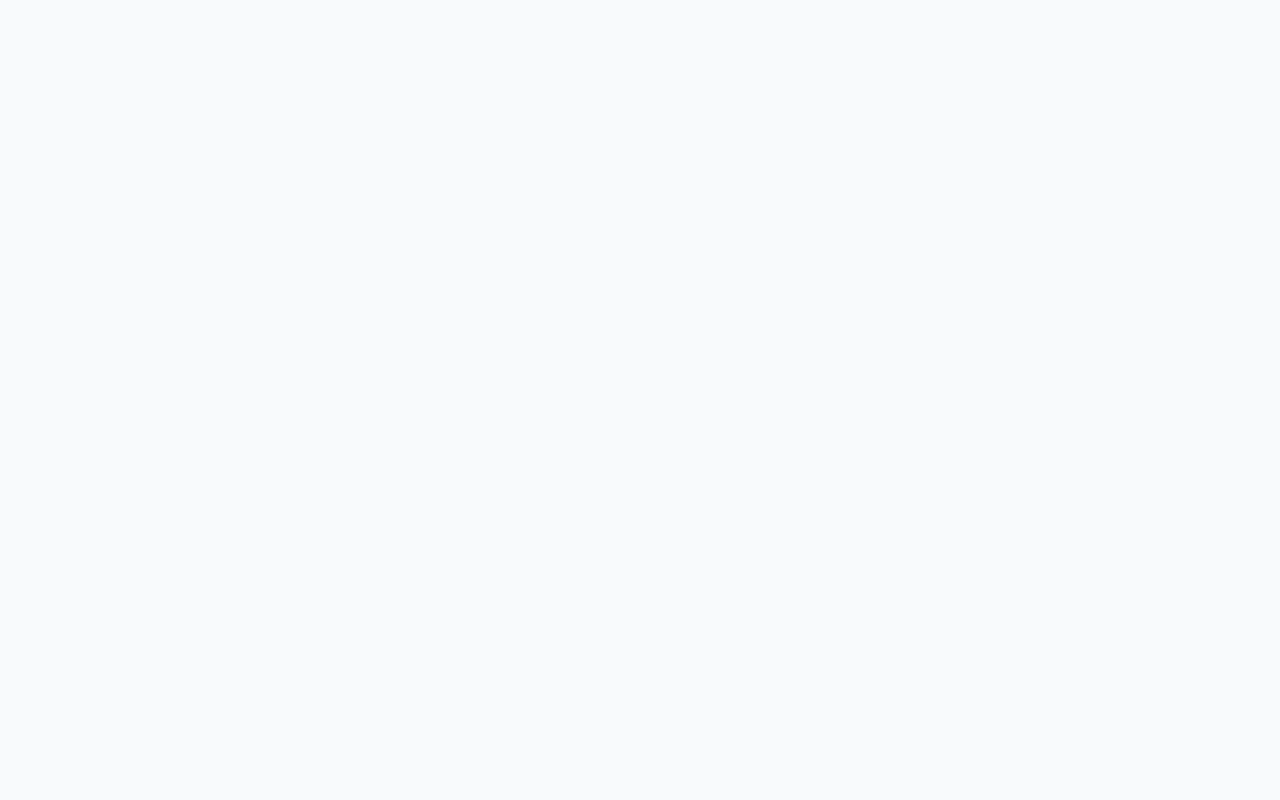
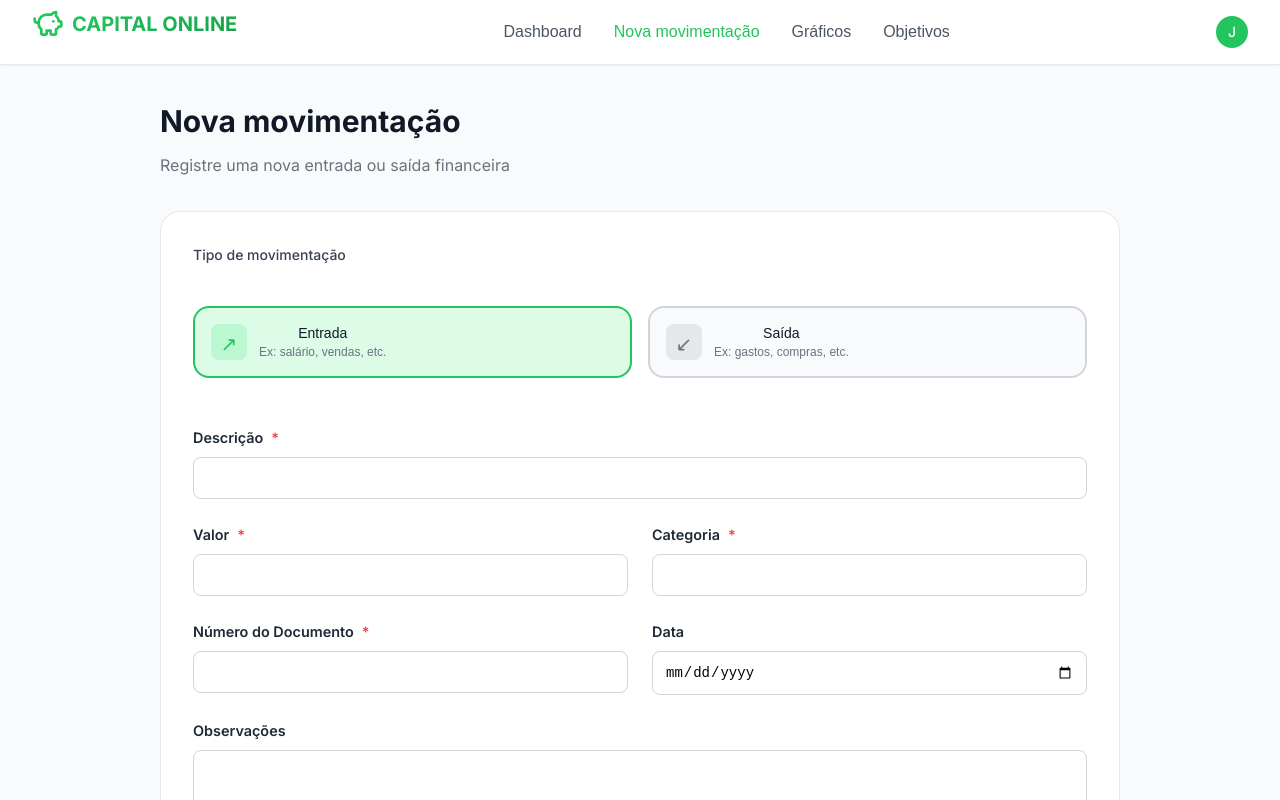
Before and after one commit to thais-pacheco/Capital-Online-tcc, a React (Vite) app in the folder frontend/: page /nova-movimentacao in a window 1280 px wide. Before the commit this address had no page. Shown: the top 800 px of the page. Built offline with nearby package versions, Linux system fonts and the light colour scheme.

Commit message:
Padronização do hader das paginas de dashboard e nova movi

```diff
--- a/frontend/src/App.tsx
+++ b/frontend/src/App.tsx
@@ -1,11 +1,9 @@
-import React from 'react';
-import { BrowserRouter as Router, Routes, Route, useNavigate } from 'react-router-dom';
+import { BrowserRouter as Router, Routes, Route } from 'react-router-dom';
 import Auth from './components/auth/auth';
 import Dashboard from './components/dashboard/Dashboard';
+import Home from './components/home/home';
+import NewTransaction from './components/newtransaction/newtransaction';
 import Objectives from './components/objectives/objectives';
-
-// Definindo o tipo Page centralizado aqui
-type Page = 'dashboard' | 'new-transaction' | 'charts' | 'objetivos';
 
 function App() {
   return (
@@ -13,39 +11,21 @@ function App() {
       <Routes>
         <Route path="/" element={<Auth />} />
         <Route path="/dashboard" element={<Dashboard />} />
-        <Route path="/objetivos" element={<ObjectivesWrapper />} />
+        <Route path="/home" element={<Home />} />
+        <Route path="/nova-movimentacao" element={<NewTransaction />} />
+        <Route
+          path="/objetivos"
+          element={
+            <Objectives
+              onNavigate={(page) => console.log("Navegar para:", page)}
+              onLogout={() => console.log("Logout")}
+              userId="123" // depois você pode substituir pelo id real do usuário logado
+            />
+          }
+        />
       </Routes>
     </Router>
   );
 }
 
-function ObjectivesWrapper() {
-  const navigate = useNavigate();
-
-  const handleNavigate = (page: Page) => {
-    switch (page) {
-      case 'dashboard':
-        navigate('/dashboard');
-        break;
-      case 'new-transaction':
-        // implementar depois
-        break;
-      case 'charts':
-        // implementar depois
-        break;
-      case 'objetivos':
-        navigate('/objetivos');
-        break;
-      default:
-        navigate('/dashboard');
-    }
-  };
-
-  const handleLogout = () => {
-    navigate('/');
-  };
-
-  return <Objectives onNavigate={handleNavigate} onLogout={handleLogout} userId="" />;
-}
-
 export default App;
--- a/frontend/src/components/dashboard/Dashboard.css
+++ b/frontend/src/components/dashboard/Dashboard.css
@@ -1,4 +1,3 @@
-/* Dashboard Styles - CSS Puro */
 .dashboard {
   min-height: 100vh;
   background-color: #f8f9fa;
@@ -40,7 +39,7 @@
 .logo-icon {
   width: 32px;
   height: 32px;
-  background: #10b981;
+  background: #22c55e;
   border-radius: 8px;
   display: flex;
   align-items: center;
@@ -72,7 +71,7 @@
 }
 
 .nav-button:hover {
-  color: #10b981;
+  color: #22c55e;
   background: #f0fdf4;
 }
 
@@ -114,7 +113,7 @@
 .profile-avatar {
   width: 32px;
   height: 32px;
-  background: #10b981;
+  background: #22c55e;
   border-radius: 50%;
   display: flex;
   align-items: center;
@@ -182,11 +181,11 @@
 }
 
 .stat-icon.balance {
-  background: #10b981;
+  background: #22c55e;
 }
 
 .stat-icon.income {
-  background: #059669;
+  background: #22c55e;
 }
 
 .stat-icon.expense {
@@ -237,7 +236,7 @@
 }
 
 .chart-icon {
-  color: #10b981;
+  color: #22c55e;
   margin-bottom: 16px;
 }
 
@@ -299,7 +298,7 @@
 
 .search-input input:focus {
   outline: none;
-  border-color: #10b981;
+  border-color: #22c55e;
   box-shadow: 0 0 0 3px rgba(16, 185, 129, 0.1);
 }
 
@@ -322,7 +321,7 @@
 
 .select-wrapper select:focus {
   outline: none;
-  border-color: #10b981;
+  border-color: #22c55e;
   box-shadow: 0 0 0 3px rgba(16, 185, 129, 0.1);
 }
 
@@ -385,7 +384,7 @@
 }
 
 .transaction-icon.income {
-  background: #10b981;
+  background: #22c55e;
 }
 
 .transaction-icon.expense {
@@ -397,7 +396,7 @@
 }
 
 .amount.income {
-  color: #059669;
+  color: #22c55e;
 }
 
 .amount.expense {
--- a/frontend/src/components/dashboard/Dashboard.tsx
+++ b/frontend/src/components/dashboard/Dashboard.tsx
@@ -1,196 +1,114 @@
-import React, { useState } from 'react';
-import { useNavigate } from 'react-router-dom';
+import React, { useState, useEffect } from 'react';
 import {
   TrendingUp,
   TrendingDown,
   DollarSign,
   Search,
-  Calendar,
   ArrowUpRight,
   ArrowDownRight,
   BarChart3,
-  LogOut,
-  ChevronDown
+  ChevronDown,
+  PiggyBank
 } from 'lucide-react';
+import { useNavigate } from 'react-router-dom';
 import './Dashboard.css';
 
 interface Transaction {
-  id: string;
-  date: string;
-  description: string;
-  category: string;
-  amount: number;
-  type: 'income' | 'expense';
-  document: string;
+  id: number;
+  data: string;
+  descricao: string;
+  categoria: string;
+  valor: number;
+  tipo: 'entrada' | 'saida';
+  documento?: string;
 }
 
-export type Page = 'dashboard' | 'new-transaction' | 'charts' | 'objetivos';
+const Dashboard: React.FC = () => {
+  const navigate = useNavigate();
 
-interface DashboardProps {
-  onNavigate?: (page: Page) => void;
-  onLogout?: () => void;
-}
-
-const Dashboard: React.FC<DashboardProps> = ({ onNavigate, onLogout }) => {
-  const navigate = useNavigate();
+  const [transactions, setTransactions] = useState<Transaction[]>([]);
   const [searchTerm, setSearchTerm] = useState('');
   const [selectedType, setSelectedType] = useState('all');
   const [selectedCategory, setSelectedCategory] = useState('all');
 
-  const transactions: Transaction[] = [
-    {
-      id: '1',
-      date: '24/05/2025',
-      description: 'Venda de produtos',
-      category: 'Vendas',
-      amount: 10000,
-      type: 'income',
-      document: '769467'
-    },
-    {
-      id: '2',
-      date: '24/05/2025',
-      description: 'Venda de produtos',
-      category: 'Vendas',
-      amount: 10000,
-      type: 'income',
-      document: '769467'
-    },
-    {
-      id: '3',
-      date: '24/05/2025',
-      description: 'Venda de produtos',
-      category: 'Vendas',
-      amount: 10000,
-      type: 'expense',
-      document: '769467'
-    },
-    {
-      id: '4',
-      date: '24/05/2025',
-      description: 'Venda de produtos',
-      category: 'Vendas',
-      amount: 10000,
-      type: 'expense',
-      document: '769467'
-    },
-    {
-      id: '5',
-      date: '24/05/2025',
-      description: 'Venda de produtos',
-      category: 'Vendas',
-      amount: 10000,
-      type: 'income',
-      document: '769467'
-    },
-    {
-      id: '6',
-      date: '24/05/2025',
-      description: 'Venda de produtos',
-      category: 'Vendas',
-      amount: 10000,
-      type: 'expense',
-      document: '769467'
-    },
-    {
-      id: '7',
-      date: '24/05/2025',
-      description: 'Venda de produtos',
-      category: 'Vendas',
-      amount: 10000,
-      type: 'income',
-      document: '769467'
-    }
-  ];
+  useEffect(() => {
+    fetch('http://127.0.0.1:8000/movimentacoes/')
+      .then(res => res.json())
+      .then(data => setTransactions(data))
+      .catch(error => console.error('Erro ao buscar movimentações:', error));
+  }, []);
 
   const filteredTransactions = transactions.filter(transaction => {
-    const matchesSearch = transaction.description.toLowerCase().includes(searchTerm.toLowerCase()) ||
-                         transaction.category.toLowerCase().includes(searchTerm.toLowerCase());
-    const matchesType = selectedType === 'all' || transaction.type === selectedType;
-    const matchesCategory = selectedCategory === 'all' || transaction.category === selectedCategory;
+    const matchesSearch =
+      transaction.descricao.toLowerCase().includes(searchTerm.toLowerCase()) ||
+      transaction.categoria.toLowerCase().includes(searchTerm.toLowerCase());
+    const matchesType =
+      selectedType === 'all' || transaction.tipo === (selectedType === 'income' ? 'entrada' : 'saida');
+    const matchesCategory =
+      selectedCategory === 'all' || transaction.categoria === selectedCategory;
 
     return matchesSearch && matchesType && matchesCategory;
   });
 
-  const totalBalance = 200000;
-  const totalIncome = 1000000;
-  const totalExpenses = 800000;
+  const totalIncome = transactions
+    .filter(t => t.tipo === 'entrada')
+    .reduce((sum, t) => sum + t.valor, 0);
 
-  const handleNavigate = (page: Page) => {
-  if (page === 'objetivos') {
-    navigate('/objetivos');
-  } else if (onNavigate) {
-    onNavigate(page);
-  }
-};
+  const totalExpenses = transactions
+    .filter(t => t.tipo === 'saida')
+    .reduce((sum, t) => sum + t.valor, 0);
 
-
-  const handleLogout = () => {
-    if (onLogout) {
-      onLogout();
-    } else {
-      navigate('/');
-    }
-  };
+  const totalBalance = totalIncome - totalExpenses;
 
   return (
     <div className="dashboard">
-      {/* Header */}
-      <header className="header">
-        <div className="header-container">
-          <div className="header-left">
-            <div className="logo">
-              <div className="logo-icon">
-                <DollarSign size={20} />
+      <header className="newtransaction-header">
+        <div className="newtransaction-header-inner">
+          <div className="newtransaction-header-flex">
+            <div className="newtransaction-logo-group">
+              <div className="logo">
+                <PiggyBank className="logo-icon" style={{ color: '#22c55e' }} />
+                <span className="logo-text">CAPITAL ONLINE</span>
               </div>
-              <span className="logo-text">CAPITAL ONLINE</span>
             </div>
-            <nav className="nav">
+            <nav className="newtransaction-nav">
               <button
-                className="nav-button active"
-                onClick={() => handleNavigate('dashboard')}
+                className="newtransaction-nav-button active"
+                onClick={() => navigate('/dashboard')}
               >
                 Dashboard
               </button>
               <button
-                className="nav-button"
-                onClick={() => handleNavigate('new-transaction')}
+                className="newtransaction-nav-button"
+                onClick={() => navigate('/nova-movimentacao')}
               >
                 Nova movimentação
               </button>
               <button
-                className="nav-button"
-                onClick={() => handleNavigate('charts')}
+                className="newtransaction-nav-button"
+                onClick={() => navigate('/graficos')}
               >
                 Gráficos
               </button>
               <button
-                className="nav-button"
-                onClick={() => handleNavigate('objetivos')}
+                className="newtransaction-nav-button"
+                onClick={() => navigate('/objetivos')}
               >
                 Objetivos
               </button>
             </nav>
-          </div>
-          <div className="header-right">
-            <button className="icon-button">
-              <Calendar size={20} />
-            </button>
-            <button className="icon-button logout" onClick={handleLogout}>
-              <LogOut size={20} />
-            </button>
-            <div className="profile-avatar">J</div>
+            <div className="newtransaction-header-actions">
+              <div className="newtransaction-profile-circle">J</div>
+            </div>
           </div>
         </div>
       </header>
 
       <div className="main-content">
-        {/* Page Header */}
         <div className="page-header">
           <h1>Dashboard</h1>
         </div>
 
-        {/* Stats Cards */}
         <div className="stats-grid">
           <div className="stat-card">
             <div className="stat-header">
@@ -229,7 +147,6 @@ const Dashboard: React.FC<DashboardProps> = ({ onNavigate, onLogout }) => {
           </div>
         </div>
 
-        {/* Chart Section */}
         <div className="chart-section">
           <div className="section-header">
             <h2>Visão Geral Financeira</h2>
@@ -245,13 +162,11 @@ const Dashboard: React.FC<DashboardProps> = ({ onNavigate, onLogout }) => {
           </div>
         </div>
 
-        {/* Transactions Section */}
         <div className="transactions-section">
           <div className="section-header">
             <h2>Histórico de movimentações</h2>
           </div>
 
-          {/* Filters */}
           <div className="filters">
             <div className="search-input">
               <Search size={16} />
@@ -281,14 +196,14 @@ const Dashboard: React.FC<DashboardProps> = ({ onNavigate, onLogout }) => {
                 onChange={(e) => setSelectedCategory(e.target.value)}
               >
                 <option value="all">Todas as categorias</option>
-                <option value="Vendas">Vendas</option>
-                <option value="Utilidades">Utilidades</option>
+                {[...new Set(transactions.map(t => t.categoria))].map(cat => (
+                  <option key={cat} value={cat}>{cat}</option>
+                ))}
               </select>
               <ChevronDown size={16} />
             </div>
           </div>
 
-          {/* Transactions Table */}
           <div className="table-container">
             <table className="transactions-table">
               <thead>
@@ -302,27 +217,34 @@ const Dashboard: React.FC<DashboardProps> = ({ onNavigate, onLogout }) => {
               <tbody>
                 {filteredTransactions.map((transaction) => (
                   <tr key={transaction.id}>
-                    <td>{transaction.date}</td>
+                    <td>{new Date(transaction.data).toLocaleDateString('pt-BR')}</td>
                     <td>
                       <div className="transaction-description">
-                        <div className={`transaction-icon ${transaction.type}`}>
-                          {transaction.type === 'income' ? (
+                        <div className={`transaction-icon ${transaction.tipo === 'entrada' ? 'income' : 'expense'}`}>
+                          {transaction.tipo === 'entrada' ? (
                             <TrendingUp size={16} />
                           ) : (
                             <TrendingDown size={16} />
                           )}
                         </div>
-                        <span>{transaction.description}</span>
+                        <span>{transaction.descricao}</span>
                       </div>
                     </td>
-                    <td>{transaction.document}</td>
+                    <td>{transaction.documento || '--'}</td>
                     <td>
-                      <span className={`amount ${transaction.type}`}>
-                        {transaction.type === 'income' ? '+' : '-'}R$ {(transaction.amount / 100).toLocaleString('pt-BR', { minimumFractionDigits: 2 })}
+                      <span className={`amount ${transaction.tipo === 'entrada' ? 'income' : 'expense'}`}>
+                        {transaction.tipo === 'entrada' ? '+' : '-'}R$ {(transaction.valor / 100).toLocaleString('pt-BR', {
+                          minimumFractionDigits: 2,
+                        })}
                       </span>
                     </td>
                   </tr>
                 ))}
+                {filteredTransactions.length === 0 && (
+                  <tr>
+                    <td colSpan={4}>Nenhuma movimentação encontrada.</td>
+                  </tr>
+                )}
               </tbody>
             </table>
           </div>
--- a/frontend/src/components/newtransaction/newtransaction.css
+++ b/frontend/src/components/newtransaction/newtransaction.css
@@ -256,6 +256,7 @@
   width: 1.25rem;
   height: 1.25rem;
   color: #6b7280;
+  font-size: 1.25rem;
 }
 
 .transaction-type-button.income .transaction-type-icon {
@@ -293,9 +294,10 @@
   .form-grid {
     grid-template-columns: repeat(2, 1fr);
   }
-  .form-grid-full {
-    grid-column: 1 / -1;
-  }
+}
+
+.form-grid-full {
+  grid-column: 1 / -1;
 }
 
 .form-group {
@@ -318,7 +320,7 @@
 }
 
 .form-input {
-  padding: 0.75rem 0.75rem 0.75rem 2.5rem;
+  padding: 0.75rem;
   border: 1px solid #d1d5db;
   border-radius: 0.5rem;
   font-size: 0.875rem;
@@ -338,7 +340,7 @@
 }
 
 .form-select {
-  padding: 0.75rem 0.75rem 0.75rem 2.5rem;
+  padding: 0.75rem;
   border: 1px solid #d1d5db;
   border-radius: 0.5rem;
   font-size: 0.875rem;
@@ -364,6 +366,7 @@
   min-height: 80px;
   font-family: inherit;
   transition: border-color 0.2s;
+  width: 100%;
 }
 
 .form-textarea:focus {
--- a/frontend/src/components/newtransaction/newtransaction.tsx
+++ b/frontend/src/components/newtransaction/newtransaction.tsx
@@ -1,12 +1,16 @@
 import React, { useState } from 'react';
 import { useNavigate } from 'react-router-dom';
+import { PiggyBank } from 'lucide-react';
+import './newtransaction.css';
 
 interface FormData {
   type: 'income' | 'expense';
   description: string;
   amount: string;
   category: string;
+  documentNumber: string;
   date: string;
+  observations: string;
 }
 
 export default function NewTransaction() {
@@ -15,13 +19,15 @@ export default function NewTransaction() {
     description: '',
     amount: '',
     category: '',
+    documentNumber: '',
     date: '',
+    observations: '',
   });
 
   const [loading, setLoading] = useState(false);
   const navigate = useNavigate();
 
-  const handleChange = (e: React.ChangeEvent<HTMLInputElement | HTMLSelectElement>) => {
+  const handleChange = (e: React.ChangeEvent<HTMLInputElement | HTMLSelectElement | HTMLTextAreaElement>) => {
     const { name, value } = e.target;
     setFormData(prev => ({ ...prev, [name]: value }));
   };
@@ -35,7 +41,9 @@ export default function NewTransaction() {
       tipo: formData.type === 'income' ? 'entrada' : 'saida',
       valor: parseFloat(formData.amount),
       categoria: formData.category,
+      numeroDocumento: formData.documentNumber,
       data: formData.date,
+      observacoes: formData.observations,
     };
 
     try {
@@ -67,67 +75,83 @@ export default function NewTransaction() {
           <div className="newtransaction-header-flex">
             <div className="newtransaction-logo-group">
               <div className="logo">
-                <span className="logo-icon">💰</span>
-                <span className="logo-text">Capital Online</span>
+                <PiggyBank className="logo-icon" style={{ color: '#22c55e' }} />
+                <span className="logo-text">CAPITAL ONLINE</span>
               </div>
             </div>
             <nav className="newtransaction-nav">
-              <button className="newtransaction-nav-button active">Nova Transação</button>
+              <button
+                className="newtransaction-nav-button"
+                onClick={() => navigate('/dashboard')}
+              >
+                Dashboard
+              </button>
+              <button className="newtransaction-nav-button active">Nova movimentação</button>
+              <button
+                className="newtransaction-nav-button"
+                onClick={() => navigate('/graficos')}
+              >
+                Gráficos
+              </button>
+              <button
+                className="newtransaction-nav-button"
+                onClick={() => navigate('/objetivos')}
+              >
+                Objetivos
+              </button>
             </nav>
+            <div className="newtransaction-header-actions">
+              <div className="newtransaction-profile-circle">J</div>
+            </div>
           </div>
         </div>
       </header>
 
       <main className="newtransaction-content">
-        <button className="newtransaction-back-button" onClick={() => navigate('/dashboard')}>
-          ← Voltar
-        </button>
-
-        <h1 className="newtransaction-title">Nova Transação</h1>
-        <p className="newtransaction-subtitle">Cadastre uma nova entrada ou saída financeira.</p>
+        <h1 className="newtransaction-title">Nova movimentação</h1>
+        <p className="newtransaction-subtitle">Registre uma nova entrada ou saída financeira</p>
 
         <div className="newtransaction-form-container">
           <form className="newtransaction-form" onSubmit={handleSubmit}>
-            <label className="transaction-type-label">Tipo de Transação</label>
+            <label className="transaction-type-label">Tipo de movimentação</label>
             <div className="transaction-type-buttons">
               <button
                 type="button"
-                className={`transaction-type-button income ${
+                className={`transaction-type-button ${
                   formData.type === 'income' ? 'income' : ''
                 }`}
                 onClick={() => setFormData(prev => ({ ...prev, type: 'income' }))}
               >
                 <div className="transaction-type-button-content">
                   <div className="transaction-type-icon-container">
-                    <span className="transaction-type-icon">⬆️</span>
+                    <span className="transaction-type-icon">↗</span>
                   </div>
                   <div className="transaction-type-text">
                     <span className="transaction-type-text-title">Entrada</span>
-                    <span className="transaction-type-text-subtitle">Dinheiro que entra</span>
+                    <span className="transaction-type-text-subtitle">Ex: salário, vendas, etc.</span>
                   </div>
                 </div>
               </button>
               <button
                 type="button"
-                className={`transaction-type-button expense ${
+                className={`transaction-type-button ${
                   formData.type === 'expense' ? 'expense' : ''
                 }`}
                 onClick={() => setFormData(prev => ({ ...prev, type: 'expense' }))}
               >
                 <div className="transaction-type-button-content">
                   <div className="transaction-type-icon-container">
-                    <span className="transaction-type-icon">⬇️</span>
+                    <span className="transaction-type-icon">↙</span>
                   </div>
                   <div className="transaction-type-text">
                     <span className="transaction-type-text-title">Saída</span>
-                    <span className="transaction-type-text-subtitle">Dinheiro que sai</span>
+                    <span className="transaction-type-text-subtitle">Ex: gastos, compras, etc.</span>
                   </div>
                 </div>
               </button>
             </div>
 
-            <div className="form-grid">
-              <div className="form-group">
+            <div className="form-group form-grid-full">
               <label className="form-label">
                 Descrição <span className="required">*</span>
               </label>
@@ -135,13 +159,13 @@ export default function NewTransaction() {
                 name="description"
                 type="text"
                 className="form-input"
-                  placeholder="Ex: Salário, Compra..."
                 value={formData.description}
                 onChange={handleChange}
                 required
               />
             </div>
 
+            <div className="form-grid">
               <div className="form-group">
                 <label className="form-label">
                   Valor <span className="required">*</span>
@@ -150,7 +174,6 @@ export default function NewTransaction() {
                   name="amount"
                   type="number"
                   className="form-input"
-                  placeholder="Ex: 1000"
                   value={formData.amount}
                   onChange={handleChange}
                   required
@@ -165,7 +188,6 @@ export default function NewTransaction() {
                   name="category"
                   type="text"
                   className="form-input"
-                  placeholder="Ex: Alimentação, Transporte"
                   value={formData.category}
                   onChange={handleChange}
                   required
@@ -174,29 +196,51 @@ export default function NewTransaction() {
 
               <div className="form-group">
                 <label className="form-label">
-                  Data <span className="required">*</span>
+                  Número do Documento <span className="required">*</span>
                 </label>
+                <input
+                  name="documentNumber"
+                  type="text"
+                  className="form-input"
+                  value={formData.documentNumber}
+                  onChange={handleChange}
+                  required
+                />
+              </div>
+
+              <div className="form-group">
+                <label className="form-label">Data</label>
                 <input
                   name="date"
                   type="date"
                   className="form-input"
                   value={formData.date}
                   onChange={handleChange}
-                  required
                 />
               </div>
             </div>
 
+            <div className="form-group form-grid-full">
+              <label className="form-label">Observações</label>
+              <textarea
+                name="observations"
+                className="form-textarea"
+                value={formData.observations}
+                onChange={handleChange}
+                rows={4}
+              />
+            </div>
+
             <div className="form-actions">
               <button type="submit" className="btn-primary" disabled={loading}>
-                {loading ? 'Salvando...' : 'Salvar'}
+                {loading ? 'Salvando...' : 'Salvar Movimentação'}
               </button>
               <button
                 type="button"
                 className="btn-secondary"
                 onClick={() => navigate('/dashboard')}
               >
-                Cancelar
+                Limpar Formulário
               </button>
             </div>
           </form>
```
Lines whose indentation alone changed are shown as unchanged.
